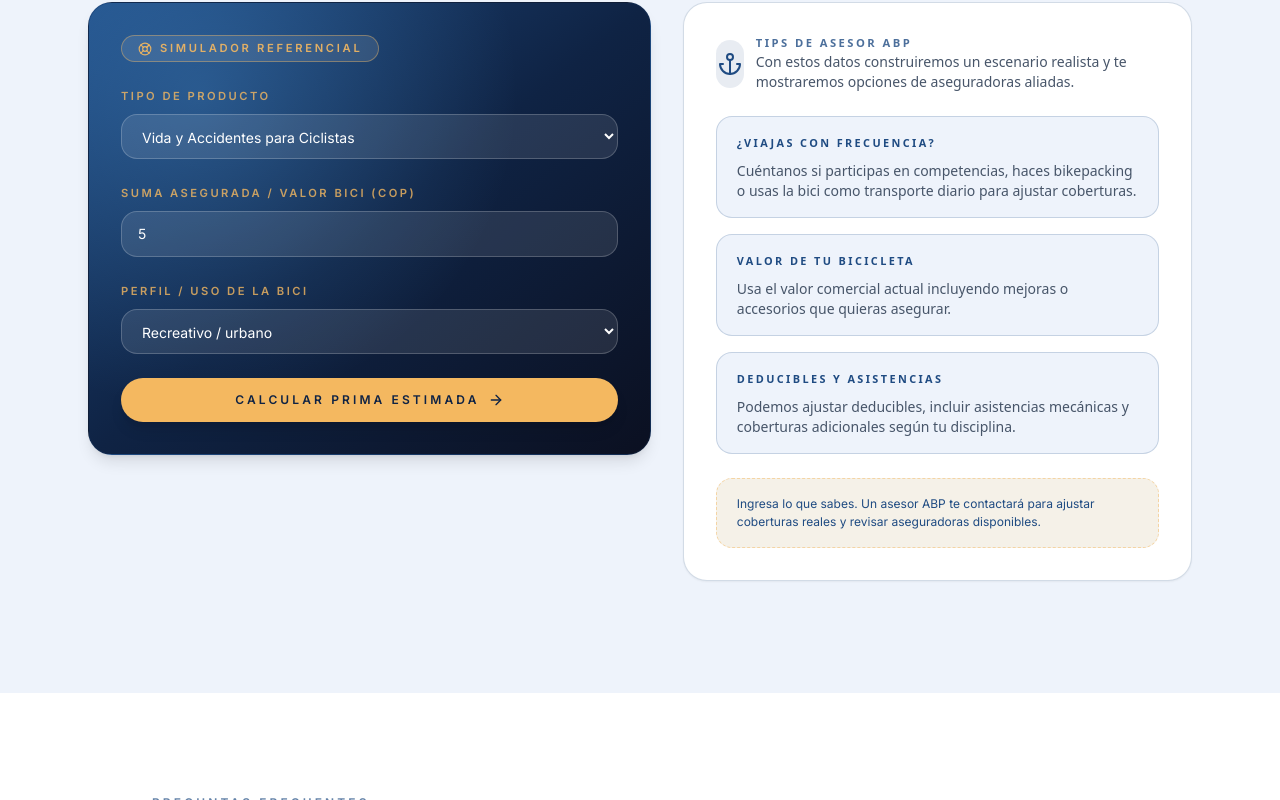
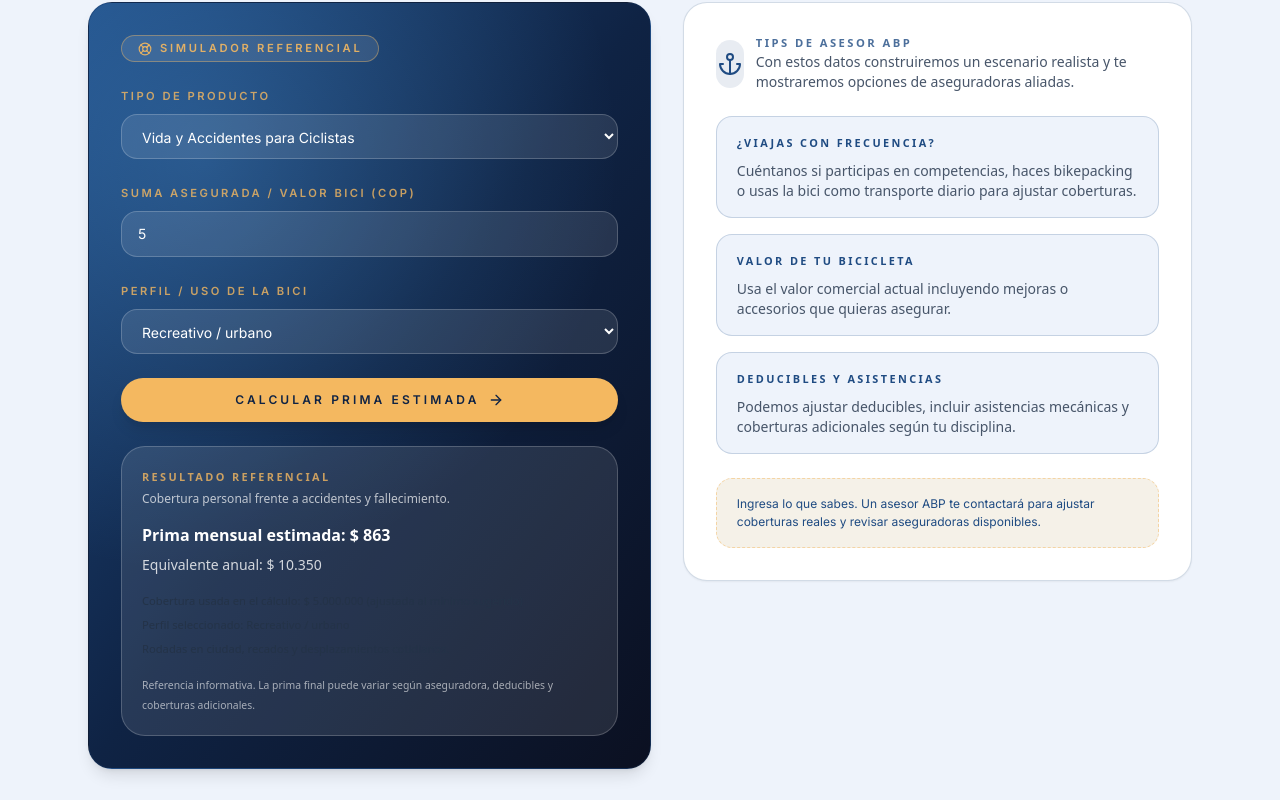
Before and after one commit to klmendez/abp-insurance, a React (Vite) app: page /ciclistas in a window 1280 px wide. Both pictures are taken after typing "5" into the empty fields and a click on the button "CALCULAR PRIMA ESTIMADA". Shown: the part 4438-5238 px from the top of the page. Built offline with nearby package versions, Linux system fonts and the light colour scheme.

Commit message:
calculadora

```diff
--- a/src/sections/PortafolioHeroSection.tsx
+++ b/src/sections/PortafolioHeroSection.tsx
@@ -3,6 +3,10 @@ import { useState } from "react";
 import { motion, AnimatePresence } from "framer-motion";
 import { FadeInWhenVisible } from "@/components/FadeInWhenVisible";
 import { Link } from "react-router-dom";
+import slideArl from "../assets/portafolio-arl.jpg";
+import slideVida from "../assets/portafolio-vida.jpg";
+import slideGenerales from "../assets/portafolio-generales.jpg";
+import slideCiclistas from "../assets/portafolio-ciclistas.jpg";
 import {
   FiActivity,
   FiUsers,
@@ -29,7 +33,7 @@ const slides: Slide[] = [
     title: "Seguros de Riesgos Laborales",
     description:
       "Afiliación, prevención y atención de accidentes y enfermedades laborales, con apoyo continuo en SG-SST.",
-    image: "/portafolio-arl.jpg", // cambia por tu imagen real
+    image: slideArl,
     ctaTo: "/portafolio",
     ctaLabel: "Ver detalle ARL",
   },
@@ -39,7 +43,7 @@ const slides: Slide[] = [
     title: "Seguros de Vida para personas y equipos",
     description:
       "Protección económica para personas, familias y colaboradores: vida individual, deudores y colectivo empresarial.",
-    image: "/portafolio-vida.jpg",
+    image: slideVida,
     ctaTo: "/portafolio",
     ctaLabel: "Ver detalle Vida",
   },
@@ -49,7 +53,7 @@ const slides: Slide[] = [
     title: "Protección patrimonial para empresas y personas",
     description:
       "Activos, flotas, proyectos y hogar protegidos con seguros generales alineados con tu realidad y tu operación.",
-    image: "/portafolio-generales.jpg",
+    image: slideGenerales,
     ctaTo: "/portafolio",
     ctaLabel: "Ver detalle Generales",
   },
@@ -59,7 +63,7 @@ const slides: Slide[] = [
     title: "Portafolio especializado para ciclistas",
     description:
       "Vida, bicicleta y viaje para que entrenes, te desplaces y participes en eventos con tranquilidad.",
-    image: "/portafolio-ciclistas.jpg",
+    image: slideCiclistas,
     ctaTo: "/ciclistas",
     ctaLabel: "Ver landing ciclistas",
   },
--- a/src/sections/cyclists/CyclistsCalculatorSection.tsx
+++ b/src/sections/cyclists/CyclistsCalculatorSection.tsx
@@ -1,8 +1,163 @@
+import { useState } from "react";
+import type { ChangeEvent, FormEvent } from "react";
 import { FadeInWhenVisible } from "@/components/FadeInWhenVisible";
 import { FiAnchor, FiArrowRight, FiLifeBuoy } from "react-icons/fi";
 import { calculatorHints } from "./cyclistsContent";
 
+type ProductOption = {
+  value: "vida" | "bici" | "viaje" | "combo";
+  label: string;
+  baseRate: number;
+  minCoverage: number;
+  serviceFee: number;
+  description: string;
+};
+
+type ProfileOption = {
+  value: "recreativo" | "entrenamiento" | "competitivo";
+  label: string;
+  multiplier: number;
+  helper: string;
+};
+
+const productOptions: ProductOption[] = [
+  {
+    value: "vida",
+    label: "Vida y Accidentes para Ciclistas",
+    baseRate: 0.00011,
+    minCoverage: 5_000_000,
+    serviceFee: 9_800,
+    description: "Cobertura personal frente a accidentes y fallecimiento.",
+  },
+  {
+    value: "bici",
+    label: "Seguro para la Bicicleta",
+    baseRate: 0.00015,
+    minCoverage: 7_000_000,
+    serviceFee: 12_400,
+    description: "Robo total, daños y accesorios de tu bici.",
+  },
+  {
+    value: "viaje",
+    label: "Seguro de Viaje para Ciclistas",
+    baseRate: 0.00009,
+    minCoverage: 6_000_000,
+    serviceFee: 15_200,
+    description: "Asistencia médica, traslados y responsabilidad civil en viaje.",
+  },
+  {
+    value: "combo",
+    label: "Combo Vida + Bicicleta + Viaje",
+    baseRate: 0.00026,
+    minCoverage: 12_000_000,
+    serviceFee: 21_500,
+    description: "Plan integral para ciclistas que combinan varias coberturas.",
+  },
+];
+
+const profileOptions: ProfileOption[] = [
+  {
+    value: "recreativo",
+    label: "Recreativo / urbano",
+    multiplier: 1,
+    helper: "Rodadas en ciudad, recados y desplazamientos cotidianos.",
+  },
+  {
+    value: "entrenamiento",
+    label: "Entrenamiento frecuente",
+    multiplier: 1.28,
+    helper: "Sesiones semanales, rutas exigentes y viajes ocasionales.",
+  },
+  {
+    value: "competitivo",
+    label: "Competitivo / eventos",
+    multiplier: 1.55,
+    helper: "Carreras, viajes internacionales y temporadas de competencia.",
+  },
+];
+
+const formatCurrency = (value: number) =>
+  new Intl.NumberFormat("es-CO", {
+    style: "currency",
+    currency: "COP",
+    maximumFractionDigits: 0,
+  }).format(Math.round(value));
+
 export const CyclistsCalculatorSection = () => {
+  const [form, setForm] = useState({
+    productType: productOptions[0].value,
+    coverage: "",
+    profile: profileOptions[0].value,
+  });
+  const [error, setError] = useState<string | null>(null);
+  const [result, setResult] = useState<
+    | null
+    | {
+        monthly: number;
+        annual: number;
+        coverageUsed: number;
+        product: ProductOption;
+        profile: ProfileOption;
+      }
+  >(null);
+
+  const handleSelectChange = (event: ChangeEvent<HTMLSelectElement>) => {
+    const { name, value } = event.target;
+    setForm((prev) => ({ ...prev, [name]: value }));
+    setError(null);
+    setResult(null);
+  };
+
+  const handleInputChange = (event: ChangeEvent<HTMLInputElement>) => {
+    const { name, value } = event.target;
+    setForm((prev) => ({ ...prev, [name]: value }));
+    setError(null);
+    setResult(null);
+  };
+
+  const handleCalculate = (event: FormEvent<HTMLFormElement>) => {
+    event.preventDefault();
+
+    const selectedProduct = productOptions.find(
+      (option) => option.value === form.productType,
+    );
+    const selectedProfile = profileOptions.find(
+      (option) => option.value === form.profile,
+    );
+
+    if (!selectedProduct || !selectedProfile) {
+      setError("Selecciona un producto y perfil válidos.");
+      setResult(null);
+      return;
+    }
+
+    const coverageValue = Number(form.coverage);
+
+    if (!Number.isFinite(coverageValue) || coverageValue <= 0) {
+      setError(
+        `Ingresa el valor asegurado en pesos (mínimo ${formatCurrency(
+          selectedProduct.minCoverage,
+        )}).`,
+      );
+      setResult(null);
+      return;
+    }
+
+    const coverageUsed = Math.max(coverageValue, selectedProduct.minCoverage);
+    const baseAnnual = coverageUsed * selectedProduct.baseRate;
+    const adjustedAnnual = baseAnnual * selectedProfile.multiplier + selectedProduct.serviceFee;
+    const monthly = adjustedAnnual / 12;
+
+    setResult({
+      monthly,
+      annual: adjustedAnnual,
+      coverageUsed,
+      product: selectedProduct,
+      profile: selectedProfile,
+    });
+    setError(null);
+  };
+
   return (
     <section id="calculadora" className="bg-abp-light py-28">
       <div className="mx-auto max-w-6xl px-6">
@@ -27,16 +182,22 @@ export const CyclistsCalculatorSection = () => {
                 Simulador referencial
               </div>
 
-              <form className="grid gap-6 text-sm text-white/90">
+              <form className="grid gap-6 text-sm text-white/90" onSubmit={handleCalculate}>
                 <label className="grid gap-2 text-left">
                   <span className="text-[0.7rem] font-semibold uppercase tracking-[0.22em] text-abp-gold/80">
                     Tipo de producto
                   </span>
-                  <select className="rounded-2xl border border-white/20 bg-white/10 px-4 py-3 text-white focus:border-abp-gold focus:outline-none">
-                    <option>Vida y Accidentes para Ciclistas</option>
-                    <option>Seguro para la Bicicleta</option>
-                    <option>Seguro de Viaje para Ciclistas</option>
-                    <option>Combo Vida + Bicicleta + Viaje</option>
+                  <select
+                    name="productType"
+                    value={form.productType}
+                    onChange={handleSelectChange}
+                    className="rounded-2xl border border-white/20 bg-white/10 px-4 py-3 text-white focus:border-abp-gold focus:outline-none"
+                  >
+                    {productOptions.map((option) => (
+                      <option key={option.value} value={option.value}>
+                        {option.label}
+                      </option>
+                    ))}
                   </select>
                 </label>
 
@@ -47,6 +208,9 @@ export const CyclistsCalculatorSection = () => {
                   <input
                     type="number"
                     min="0"
+                    name="coverage"
+                    value={form.coverage}
+                    onChange={handleInputChange}
                     placeholder="Ej. 15000000"
                     className="rounded-2xl border border-white/20 bg-white/10 px-4 py-3 text-white placeholder:text-white/50 focus:border-abp-gold focus:outline-none"
                   />
@@ -56,20 +220,68 @@ export const CyclistsCalculatorSection = () => {
                   <span className="text-[0.7rem] font-semibold uppercase tracking-[0.22em] text-abp-gold/80">
                     Perfil / uso de la bici
                   </span>
-                  <select className="rounded-2xl border border-white/20 bg-white/10 px-4 py-3 text-white focus:border-abp-gold focus:outline-none">
-                    <option>Recreativo / urbano</option>
-                    <option>Entrenamiento frecuente</option>
-                    <option>Competitivo / eventos frecuentes</option>
+                  <select
+                    name="profile"
+                    value={form.profile}
+                    onChange={handleSelectChange}
+                    className="rounded-2xl border border-white/20 bg-white/10 px-4 py-3 text-white focus:border-abp-gold focus:outline-none"
+                  >
+                    {profileOptions.map((option) => (
+                      <option key={option.value} value={option.value}>
+                        {option.label}
+                      </option>
+                    ))}
                   </select>
                 </label>
 
                 <button
-                  type="button"
+                  type="submit"
                   className="inline-flex items-center justify-center gap-2 rounded-full bg-abp-gold px-6 py-3 text-[0.75rem] font-semibold uppercase tracking-[0.26em] text-abp-navy shadow-lg transition hover:bg-abp-gold/90"
                 >
                   Calcular prima estimada
                   <FiArrowRight className="size-4" />
                 </button>
+
+                {error && (
+                  <p className="rounded-2xl border border-abp-gold/40 bg-abp-gold/10 px-4 py-3 text-xs text-abp-gold">
+                    {error}
+                  </p>
+                )}
+
+                {result && !error && (
+                  <div className="grid gap-4 rounded-3xl border border-white/20 bg-white/10 px-5 py-5 text-left">
+                    <div>
+                      <p className="text-[0.68rem] font-semibold uppercase tracking-[0.22em] text-abp-gold/80">
+                        Resultado referencial
+                      </p>
+                      <p className="mt-1 text-xs text-white/70">{result.product.description}</p>
+                    </div>
+
+                    <div className="grid gap-2 text-sm">
+                      <p className="text-base font-semibold text-white">
+                        Prima mensual estimada: {formatCurrency(result.monthly)}
+                      </p>
+                      <p className="text-sm text-white/80">
+                        Equivalente anual: {formatCurrency(result.annual)}
+                      </p>
+                    </div>
+
+                    <div className="grid gap-1 text-[0.7rem] text-white/70">
+                      <p>
+                        Cobertura usada en el cálculo: {formatCurrency(result.coverageUsed)}
+                        {Number(form.coverage) < result.coverageUsed
+                          ? " (ajustada al mínimo sugerido)"
+                          : ""}
+                      </p>
+                      <p>Perfil seleccionado: {result.profile.label}</p>
+                      <p>{result.profile.helper}</p>
+                    </div>
+
+                    <p className="text-[0.65rem] text-white/60">
+                      Referencia informativa. La prima final puede variar según aseguradora, deducibles y coberturas adicionales.
+                    </p>
+                  </div>
+                )}
               </form>
             </div>
           </FadeInWhenVisible>
```
